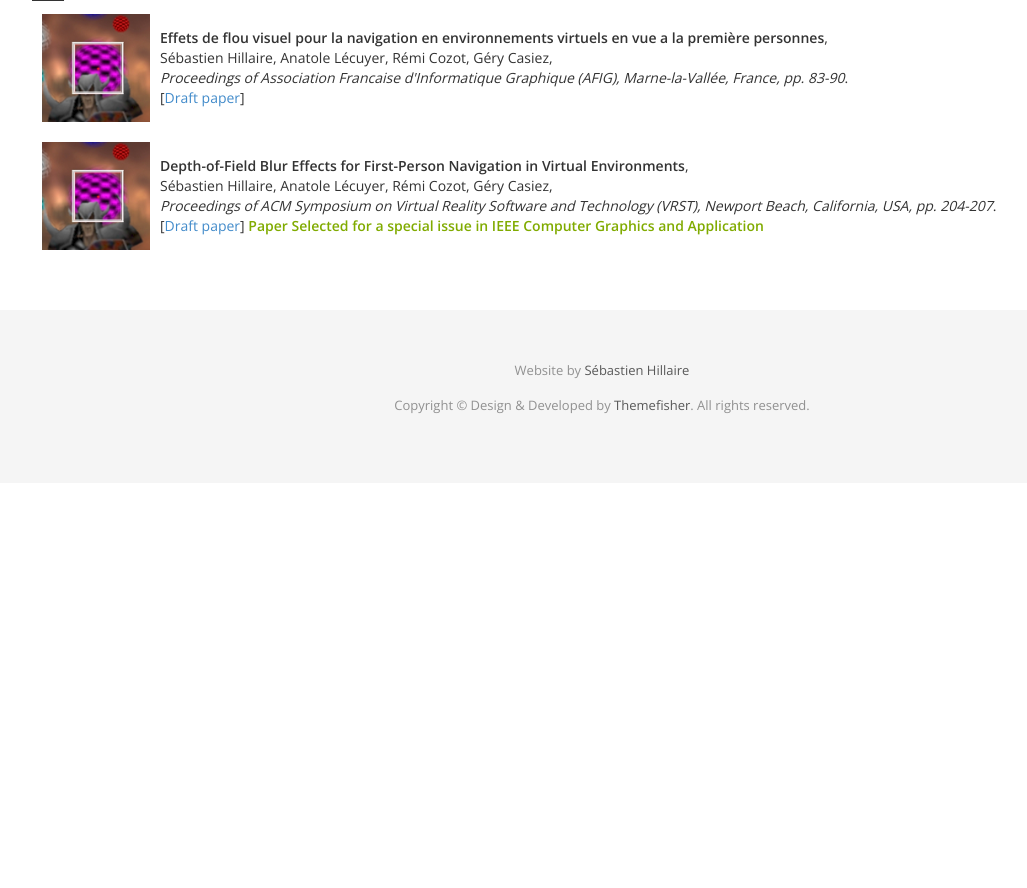
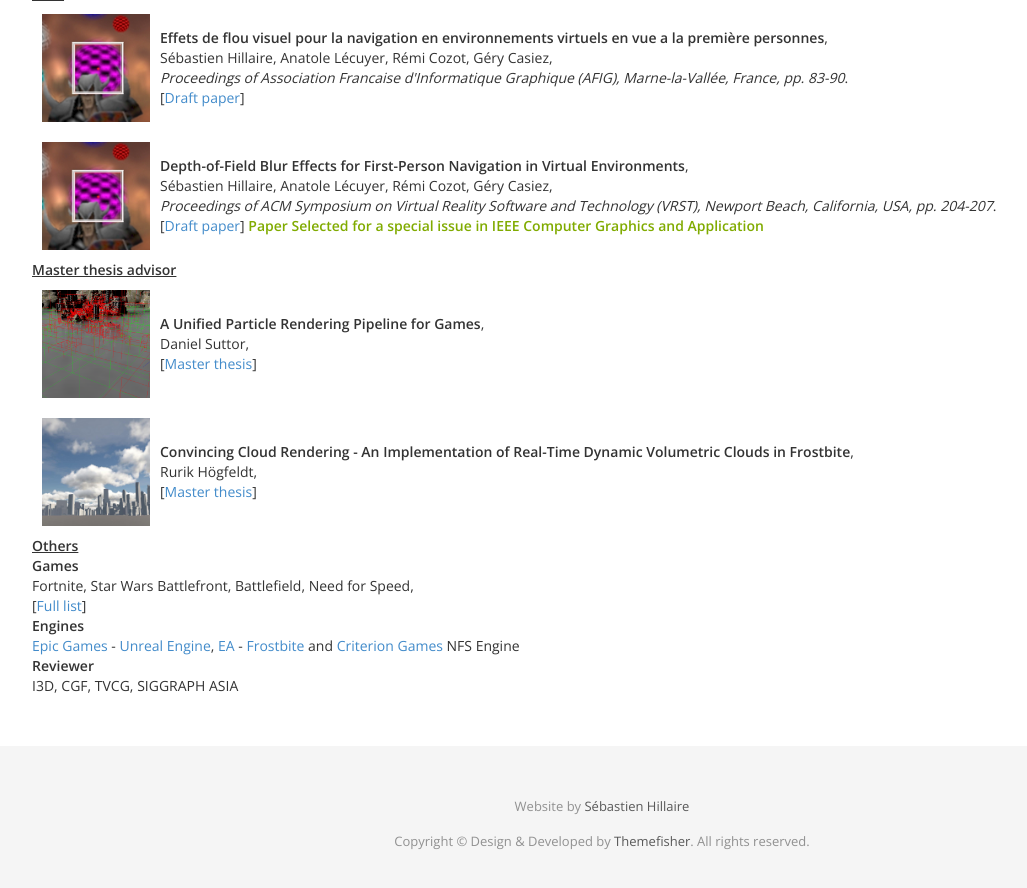
Before and after one commit to sebh/sebh.github.io, a Jekyll site: the page built from publications.html, in a window 1280 px wide and 900 px high, scrolled down 2946 px. Shown: the top 888 px of the window, without its empty margins (38-1065 px from the left). Built offline with Jekyll 4.4.1, drawn with Linux system fonts in a browser that asks for light colours; nearby versions of some CDN libraries; some web fonts are replaced; before the commit the page ends 3429 px from its top, so only the background shows below that.

Commit message:
Update with master thesis, games and engines

```diff
--- a/index.html
+++ b/index.html
@@ -11,9 +11,9 @@ permalink: /
       <div class="col-md-7 col-sm-12">
         <div class="block">
           <div class="section-title">
-            <h2>Welcome,</h2>
+            <h2>Hello and welcome,</h2>
             <p>
-                I am <b>Sébastien Hillaire</b>, senior software engineer within the <a href="https://www.unrealengine.com/" target="_blank">Unreal Engine</a> team at <a href="https://www.epicgames.com" target="_blank">Epic Games</a>.
+                I am <b>Sébastien Hillaire</b>, principal engineer in Graphics within the <a href="https://www.unrealengine.com/" target="_blank">Unreal Engine</a> team at <a href="https://www.epicgames.com" target="_blank">Epic Games</a>.
             My main focus area is rendering: pushing for visual quality, high performance and great workflows.
             </p>
           </div>
--- a/publications.html
+++ b/publications.html
@@ -51,6 +51,9 @@ permalink: /publications/
 <section id="intro" style="padding-top: 80px;">
     <div class="container">
 
+
+
+
         <span class="pub-year">2020</span>
 
         <table class="pub-table">
@@ -84,6 +87,9 @@ permalink: /publications/
             </tr>
         </table>
 
+
+
+
         <span class="pub-year">2019</span>
 
         <table class="pub-table">
@@ -97,6 +103,9 @@ permalink: /publications/
                 </td>
             </tr>
         </table>
+
+
+
 
         <span class="pub-year">2018</span>
 
@@ -129,6 +138,9 @@ permalink: /publications/
             </tr>
         </table>
 
+
+
+
         <span class="pub-year">2016</span>
 
         <table class="pub-table">
@@ -142,6 +154,9 @@ permalink: /publications/
                 </td>
             </tr>
         </table>
+
+
+
 
         <span class="pub-year">2015</span>
 
@@ -157,6 +172,9 @@ permalink: /publications/
             </tr>
         </table>
 
+
+
+
         <span class="pub-year">2012</span>
 
         <table class="pub-table">
@@ -168,8 +186,8 @@ permalink: /publications/
                     <span class="pub-where"> <a href="http://www.openglinsights.com/" target="_blank">OpenGL Insights</a></span>.<br />
                     [<a href="https://assetstore.unity.com/packages/tools/particles-effects/volumetric-lines-29160" target="_blank">Available on Unity</a>]
                     <!--
-                    [Used in PewPew 2 on <a href="https://play.google.com/store/apps/details?id=com.jyaif.pewpew2" target="_blank">Android</a> and <a href="https://play.google.com/store/apps/details?id=com.jyaif.pewpew2">Apple</a>]
-                        -->
+                [Used in PewPew 2 on <a href="https://play.google.com/store/apps/details?id=com.jyaif.pewpew2" target="_blank">Android</a> and <a href="https://play.google.com/store/apps/details?id=com.jyaif.pewpew2">Apple</a>]
+                    -->
                     [An <a href="http://prideout.net/blog/?p=61" target="_blank">extention</a>]
                 </td>
             </tr>
@@ -191,6 +209,9 @@ permalink: /publications/
                 </td>
             </tr>
         </table>
+
+
+
 
         <span class="pub-year">2011</span>
 
@@ -224,6 +245,9 @@ permalink: /publications/
             </tr>
         </table>
 
+
+
+
         <span class="pub-year">2010</span>
 
         <table class="pub-table">
@@ -246,6 +270,9 @@ permalink: /publications/
                 </td>
             </tr>
         </table>
+
+
+
 
         <span class="pub-year">2009</span>
 
@@ -270,6 +297,9 @@ permalink: /publications/
             </tr>
         </table>
 
+
+
+
         <span class="pub-year">2008</span>
 
         <table class="pub-table">
@@ -292,6 +322,9 @@ permalink: /publications/
                 </td>
             </tr>
         </table>
+
+
+
 
         <span class="pub-year">2007</span>
 
@@ -317,5 +350,62 @@ permalink: /publications/
         </table>
 
 
+
+
+        <span class="pub-year">Master thesis advisor</span>
+
+        <table class="pub-table">
+            <tr>
+                <td><img src="https://sebh.github.io/publications/daniel2017.png" class="pub-image"></td>
+                <td>
+                    <span class="pub-title"> A Unified Particle Rendering Pipeline for Games</span>,<br />
+                    <span class="pub-autho"> Daniel Suttor</span>,<br />
+                    [<a href="https://drive.google.com/file/d/0B5BuNNa7zAi3RllYa256c1FsRU0/view?resourcekey=0-AEXJ0hiuzP-x8NIKVnrc5g" target="_blank">Master thesis</a>]
+                </td>
+            </tr>
+            <tr>
+                <td><img src="https://sebh.github.io/publications/rurik2016.png" class="pub-image"></td>
+                <td>
+                    <span class="pub-title"> Convincing Cloud Rendering - An Implementation of Real-Time Dynamic Volumetric Clouds in Frostbite</span>,<br />
+                    <span class="pub-autho"> Rurik H&ouml;gfeldt</span>,<br />
+                    [<a href="http://www.cse.chalmers.se/~uffe/xjobb/RurikH%C3%B6gfeldt.pdf" target="_blank">Master thesis</a>]
+                </td>
+            </tr>
+        </table>
+
+
+
+
+        <span class="pub-year">Others</span>
+
+        <table class="pub-table">
+            <tr>
+                <td></td>
+                <td>
+                    <span class="pub-title"> Games </span><br />
+                    <span class="pub-autho"> Fortnite, Star Wars Battlefront, Battlefield, Need for Speed</span>,<br />
+                    [<a href="https://www.mobygames.com/developer/sheet/view/developerId,553274/" target="_blank">Full list</a>]
+                </td>
+            </tr>
+            <tr>
+                <td></td>
+                <td>
+                    <span class="pub-title"> Engines </span><br />
+                    <span class="pub-autho">
+                        <a href="https://www.epicgames.com" target="_blank">Epic Games</a> - <a href="https://www.unrealengine.com/" target="_blank">Unreal Engine</a>,
+                        <a href="https://www.ea.com/" target="_blank">EA</a> - <a href="https://www.ea.com/frostbite" target="_blank">Frostbite</a> and
+                        <a href="https://criteriongames.com/" target="_blank">Criterion Games</a> NFS Engine
+                    </span><br />
+                </td>
+            </tr>
+            <tr>
+                <td></td>
+                <td>
+                    <span class="pub-title"> Reviewer </span><br />
+                    <span class="pub-autho"> I3D, CGF, TVCG, SIGGRAPH ASIA </span><br />
+                </td>
+            </tr>
+        </table>
+
     </div>
 </section>
```
Also changed, not shown: publications/daniel2017.png (added), publications/rurik2016.png (added).
